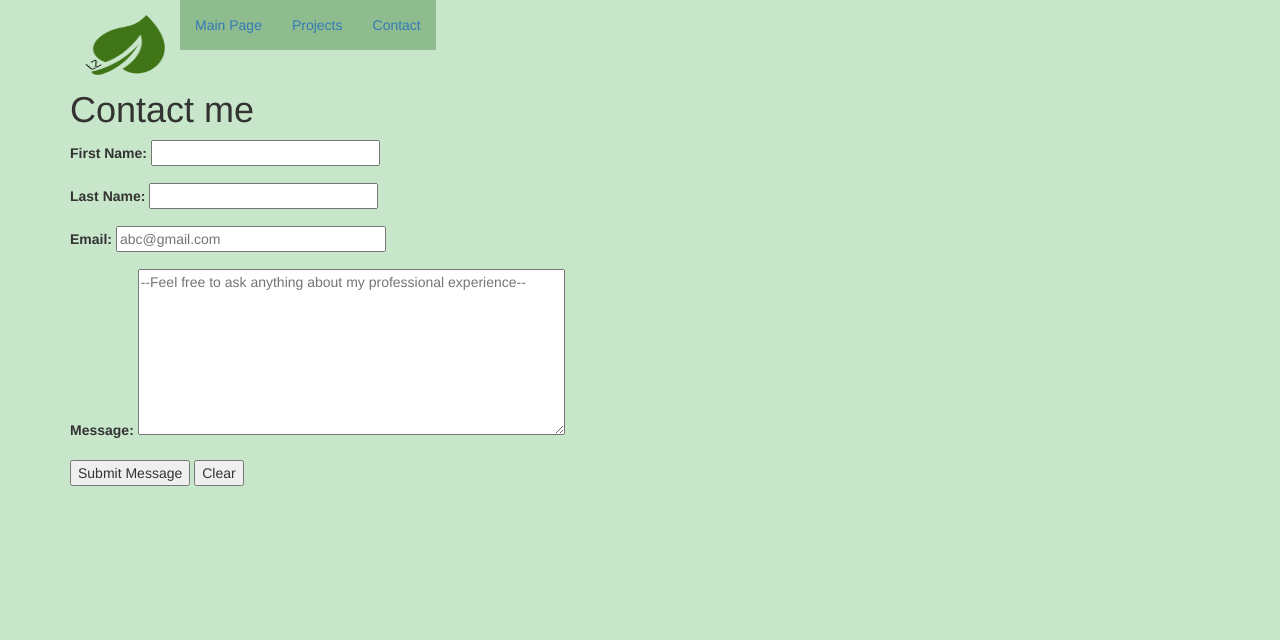
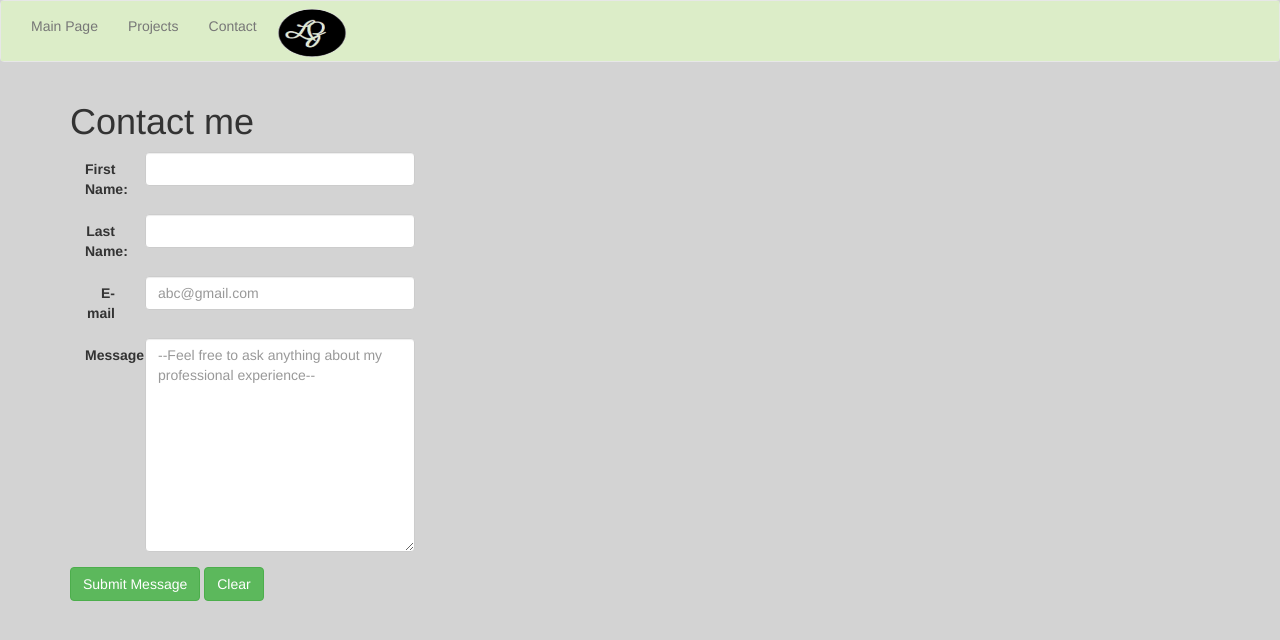
Before and after one commit to larizocche/Assignment1, a plain HTML site: page form.html in a window 1280 px wide. Drawn offline with Linux system fonts and the light colour scheme; files whose address does not match are found by name.

Commit message:
Improved Form

```diff
--- a/Content/main.css
+++ b/Content/main.css
@@ -1,12 +1,12 @@
 /* css goes here */
+.container-fluid
+{
+	background-color: #DCEDC8;
 
-.nav
-{
-    background-color: darkseagreen;
 }
 body
 {
-    background-color: #C8E6C9;;
+    background-color: lightgray;
 }
 container
 {
--- a/form.html
+++ b/form.html
@@ -10,17 +10,12 @@
     <link rel="stylesheet" href="Content/main.css"
 </head>
 <body>
-  <div class="container">
+   <nav class="navbar navbar-default">
+  <div class="container-fluid">
+    <div class="navbar-header">
+        <img alt="Brand" src="/Users/lari/Desktop/Assignment 1/Assets/logo3.png" width="80" height="60">
 
-            <div class="navbar-header">
-
-                <a class="navbar-brand">
-                    <img alt="Logo" src="Assets/logo2.png" width="80" height="60">
-                </a>
-            </div>
-            <!-- Collect the nav links, forms, and other content for toggling -->
-            <div class="collapse navbar-collapse" id="bs-example-navbar-collapse-1">
-                <ul class="nav navbar-nav">
+                      <ul class="nav navbar-nav">
                     <li>
                         <a href="index.html">Main Page</a>
                     </li>
@@ -31,10 +26,9 @@
                         <a href="form.html">Contact</a>
                     </li>
                 </ul>
-            </div>
-        </div>
-    </nav>
-    <br>
+    </div>
+  </div>
+</nav>
 
     <div class="container">
         <h1>Contact me</h1>
@@ -44,26 +38,63 @@
 
 
 
-    <form name = "contactForm" action="index.html" onsubmit="return validateForm()" method="post" >
+    <form class= "form-horizontal" name = "contactForm" action="index.html" onsubmit="return validateForm()" method="post" >
+       <div class="row>"
+                    <div class="col-md-1">
         <div class="form-group">
-            <label for="fname">First Name: </label>
-            <input name="txtFName" size="25" type="text">
+
+            <div class="col-xs-4">
+
+            <label for="fname" class="col-sm-2 control-label">First Name: </label>
+             <div class="col-sm-10">
+            <input type="text" class="form-control" name="txtFName">
+       </div>
         </div>
-        <div class="form-group">
-             <label for="lname">Last Name: </label>
-             <input name="txtLName" size="25" type="text">
-	    </div>
-        <div class="form-group">
-             <label for="email">Email: </label>
-             <input name="txtEmail" size="30"  type="text" placeholder="abc@gmail.com">
+            </div>
+
+         <div class="form-group">
+                <div class="col-xs-4">
+            <label for="lname" class="col-sm-2 control-label">Last Name: </label>
+             <div class="col-sm-10">
+            <input type="text" class="form-control" name="txtFName"  >
+       </div>
         </div>
-        <div class="form-group">
-            <label for="message">Message: </label>
-	        <textarea cols="50" name="txtMessage" rows="8" placeholder="--Feel free to ask anything about my professional experience--"></textarea>
+              </div>
+
+              <div class="form-group">
+                <div class="col-xs-4">
+            <label for="email" class="col-sm-2 control-label">E-mail </label>
+             <div class="col-sm-10">
+            <input type="email" class="form-control" name="txtEmail" placeholder="abc@gmail.com" >
+       </div>
         </div>
+              </div>
 
-    <button name="btnSubmit" type="submit">Submit Message</button>
-    <button name="btnReset" type="reset">Clear</button>
+
+              <div class="form-group">
+                <div class="col-xs-4">
+            <label for="message" class="col-sm-2 control-label">Message </label>
+             <div class="col-sm-10">
+                 <textarea class="form-control" rows="10" name="txtMessage" placeholder="--Feel free to ask anything about my professional experience--"></textarea>
+       </div>
+        </div>
+              </div>
+
+              <button type="button" class="btn btn-success">Submit Message</button>
+                <button type="reset" class="btn btn-success">Clear</button>
+
+
+
+
+       </div>
+
+
+
+
+
+
+
+
     </form>
 
     <!-- JavaScript Section -->
```
Also changed, not shown: index.html (+12 -15 lines), projects.html (+8 -15 lines), Assets/baylis_medical.png (added), Assets/logo3.png (added), Assets/school_logo.png (added).
